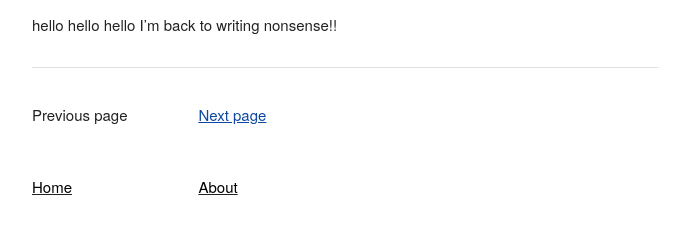
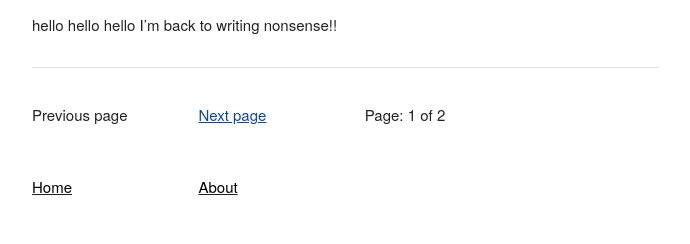
Before and after one commit to mt-trash/mt-trash.github.io, a Jekyll site: the page built from index.html, in a window 1280 px wide. Shown: the part 1056-1300 px from the top of the page, without its empty margins (128-818 px from the left). Built offline with Jekyll 4.4.1, drawn with Linux system fonts in a browser that asks for light colours; the list of posts is cut into pages by our own code.

Commit message:
Update index.html

```diff
--- a/index.html
+++ b/index.html
@@ -25,4 +25,7 @@ title: Empty Trash
     <span>Next page</span>
   {% endif %}
   </div>
+  <div class="two columns" style="margin-bottom: 5%">
+    <span >Page: {{ paginator.page }} of {{ paginator.total_pages }}</span>
+  </div>
 </div>
```
